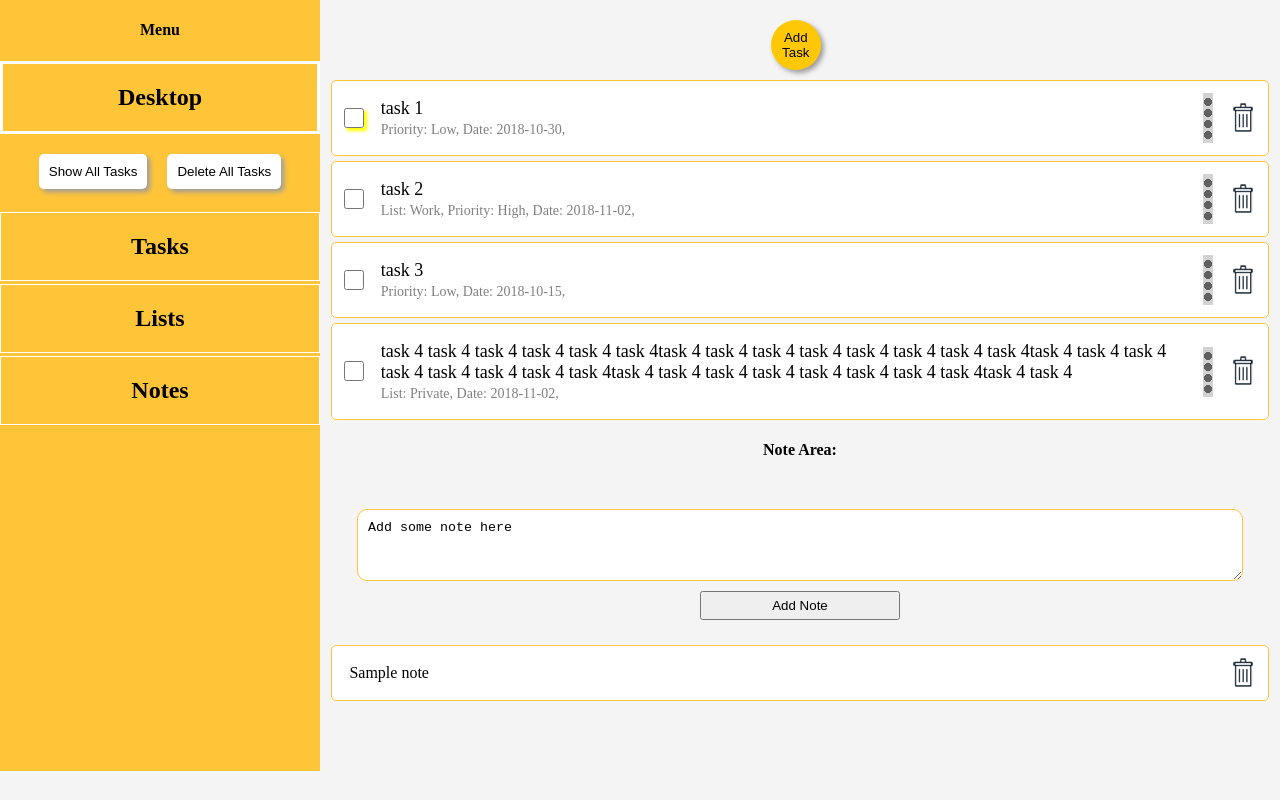
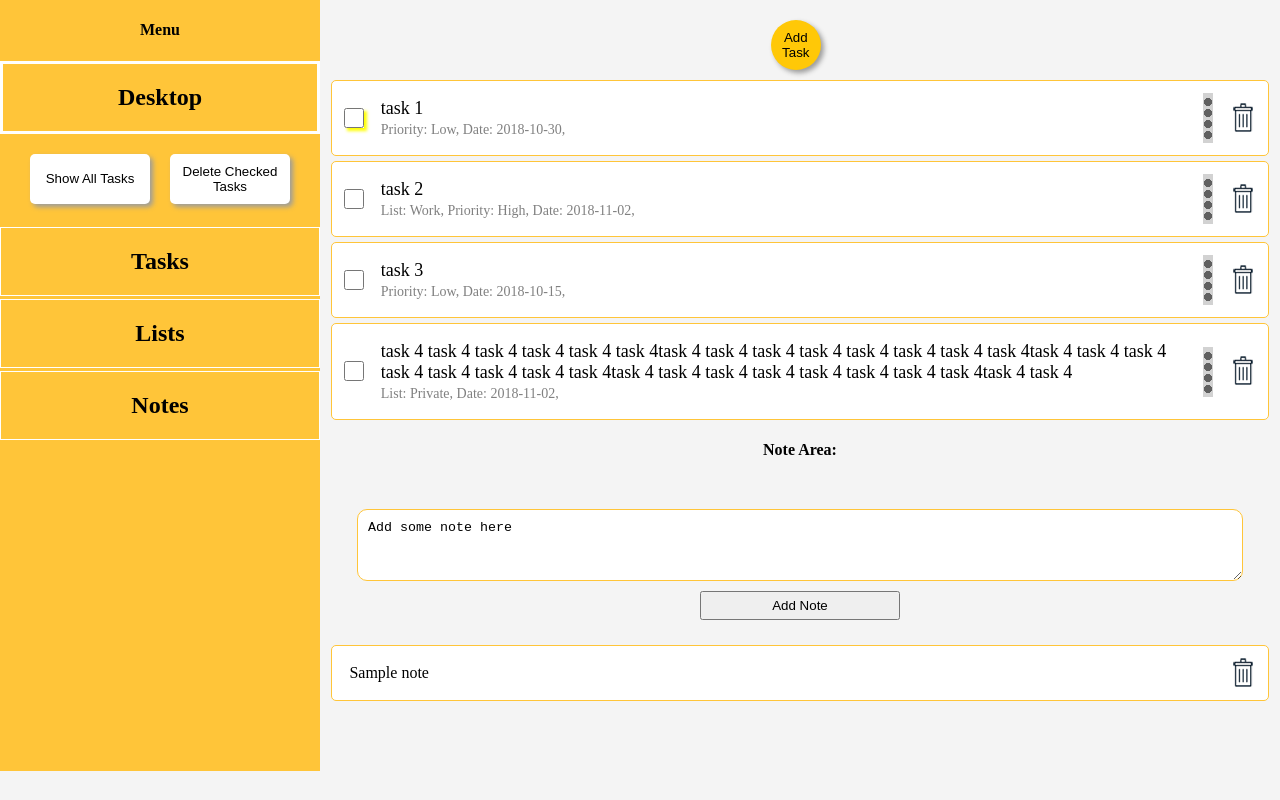
Before and after one commit to JoannaLigenza/Todo-List-React-Redux, a React (Create React App) app: page / in a window 1280 px wide. Both pictures are taken after a click on the element "Desktop". Built offline with nearby package versions, Linux system fonts and the light colour scheme.

Commit message:
css changed

```diff
--- a/src/TaskList.js
+++ b/src/TaskList.js
@@ -87,7 +87,7 @@ const TaskList = ( {tasks, filter, deleteTask, editTask, changeStyle, showAddNew
         e.stopPropagation();
         e.dataTransfer.dropEffect = 'move';
         if(e.target === null) {return};
-        if(e.target.tagName !== "LI") {return};
+       // if(e.target.tagName !== "LI") {return};
         if(e.target.className !== "one-task") {return};
         e.target.closest(".one-task").classList.add("one-task-dragover");
         // console.log("trzymam ", e.target.className)
@@ -104,7 +104,8 @@ const TaskList = ( {tasks, filter, deleteTask, editTask, changeStyle, showAddNew
 
     const dropHandler = e => {
         const tasksCopy = tasks
-        //e.preventDefault();
+        // e.preventDefault();
+        // e.stopPropagation();
         console.log("drop");
         let MovedTask = e.dataTransfer.getData("text")
         let MovedTaskIndex = tasksCopy.findIndex(task => task.id === Number(MovedTask))
@@ -131,6 +132,10 @@ const TaskList = ( {tasks, filter, deleteTask, editTask, changeStyle, showAddNew
         }
 
         console.log("tasks copy ", tasksCopy)
+        // tasksCopy.map(task => {
+        //     task.checked = true;
+        //     return task;
+        // })
 
         changeTasksOrder(tasksCopy);
     }
@@ -144,7 +149,7 @@ const TaskList = ( {tasks, filter, deleteTask, editTask, changeStyle, showAddNew
 
             <div><AddTaskDiv /></div>
             <div><AddListDiv /></div>
-            <ul id="task-list" onDrop={dropHandler} onDragOver={dragoverHandler} onDragLeave={dragleaveHandler}>
+            <ul id="task-list" onDragOver={dragoverHandler} onDragLeave={dragleaveHandler} onDrop={dropHandler}>
                 { alltasks }
             </ul>
         </div>
--- a/src/components/Desktop.js
+++ b/src/components/Desktop.js
@@ -5,14 +5,8 @@ const Desktop = ( {tasks, filterTasks, deleteAllTasks} ) => {
     return(
         <div >
             <div id="desktop-div">
-                <div>
-                    {/* <p className="ovlp-descr-p">Show All Tasks</p> */}
-                    <button id="show-all-button" onClick={ () => {filterTasks("none")} }>Show All Tasks</button>
-                </div>
-                <div>
-                    {/* <p className="ovlp-descr-p">Delete Checked Tasks</p> */}
-                    <button id="delete-all-button" onClick={ () => {deleteAllTasks()} }>Delete All Tasks</button>
-                </div>
+                <button id="show-all-button" onClick={ () => {filterTasks("none")} }>Show All Tasks</button>
+                <button id="delete-all-button" onClick={ () => {deleteAllTasks()} }>Delete Checked Tasks</button>
             </div>
         </div>
 
--- a/src/css/menuArea.css
+++ b/src/css/menuArea.css
@@ -64,10 +64,6 @@
 
 #desktop-div {
   padding: 20px 5px;
-}
-
-#desktop-div div {
-  display: inline-block;
 }
 
 .list-filter {
--- a/src/css/tasksArea.css
+++ b/src/css/tasksArea.css
@@ -292,7 +292,10 @@
 }
 
 #show-all-button, #delete-all-button {
+  width: 120px;
+  height: 50px;
   display: inline-block;
+  vertical-align: top;
   padding: 10px;
   margin: 0 10px;
   background-color: #fff;
@@ -313,4 +316,11 @@
   -webkit-transform: translateX(1px) translateY(1px);
           transform: translateX(1px) translateY(1px);
 }
+
+@media screen and (max-width: 500px) {
+  #show-all-button, #delete-all-button {
+    height: 40px;
+    padding: 5px;
+  }
+}
 /*# sourceMappingURL=tasksArea.css.map */
--- a/src/reducers/rootReducer.js
+++ b/src/reducers/rootReducer.js
@@ -254,6 +254,7 @@ const rootReducer = (state = initState, action) => {
     }
     if (action.type === 'CHANGE_TASKS_ORDER') {
         console.log("tasks: ", state.tasks)
+        console.log("action.newOrder: ", action.newOrder)
         return {
             ...state,
             tasks: action.newOrder
--- a/src/scss/source/menuArea.scss
+++ b/src/scss/source/menuArea.scss
@@ -63,10 +63,6 @@
 
 #desktop-div {
     padding: 20px 5px;
-}
-
-#desktop-div div {
-    display: inline-block;
 }
 
 .list-filter {
--- a/src/scss/source/tasksArea.scss
+++ b/src/scss/source/tasksArea.scss
@@ -291,8 +291,16 @@
 }
 
 #show-all-button, #delete-all-button {
+  width: 120px;
+  height: 50px;
+  display: inline-block;
+  vertical-align: top;
   @include button-menu;
   &:active {
     @include active;
   }
+  @include mediaQuery(500px) {
+    height: 40px;
+    padding: 5px;
+  }
 }
```
